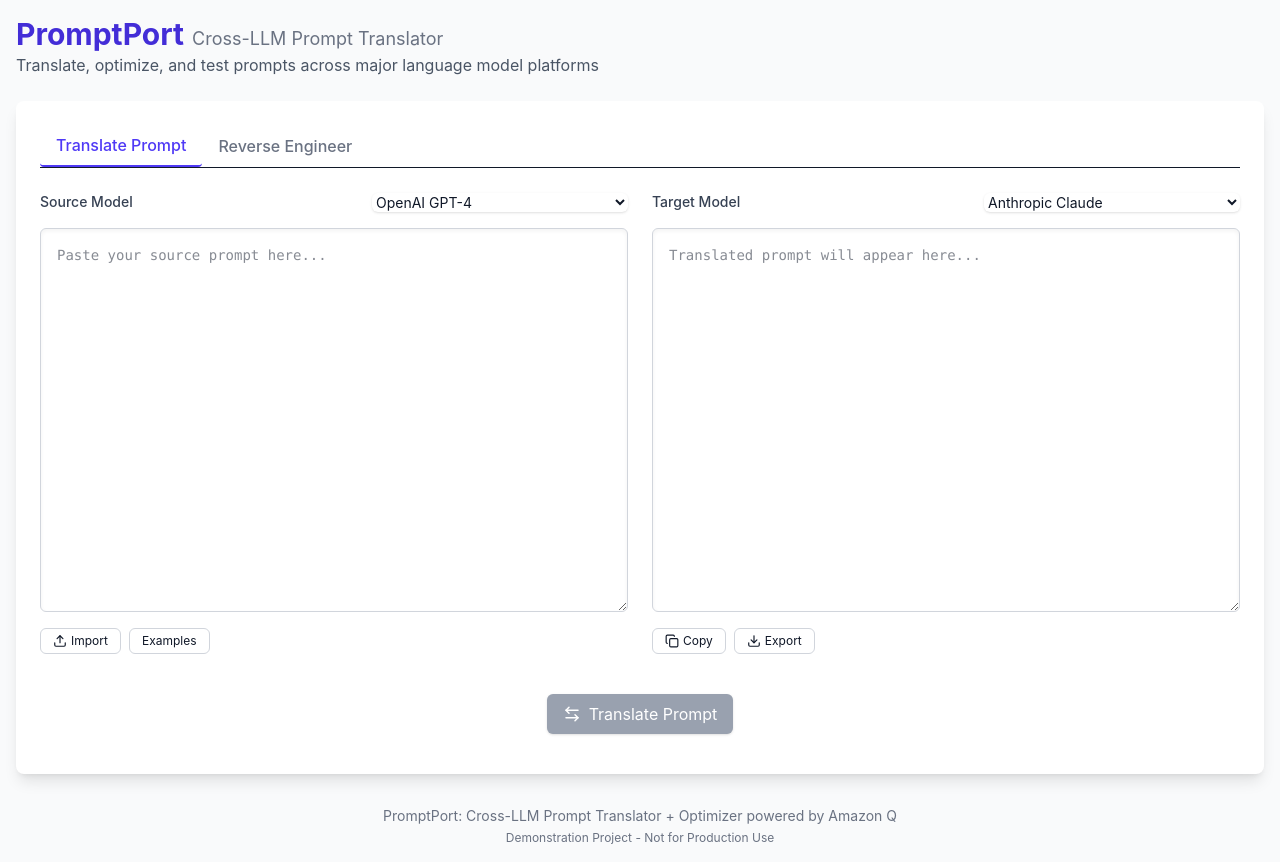
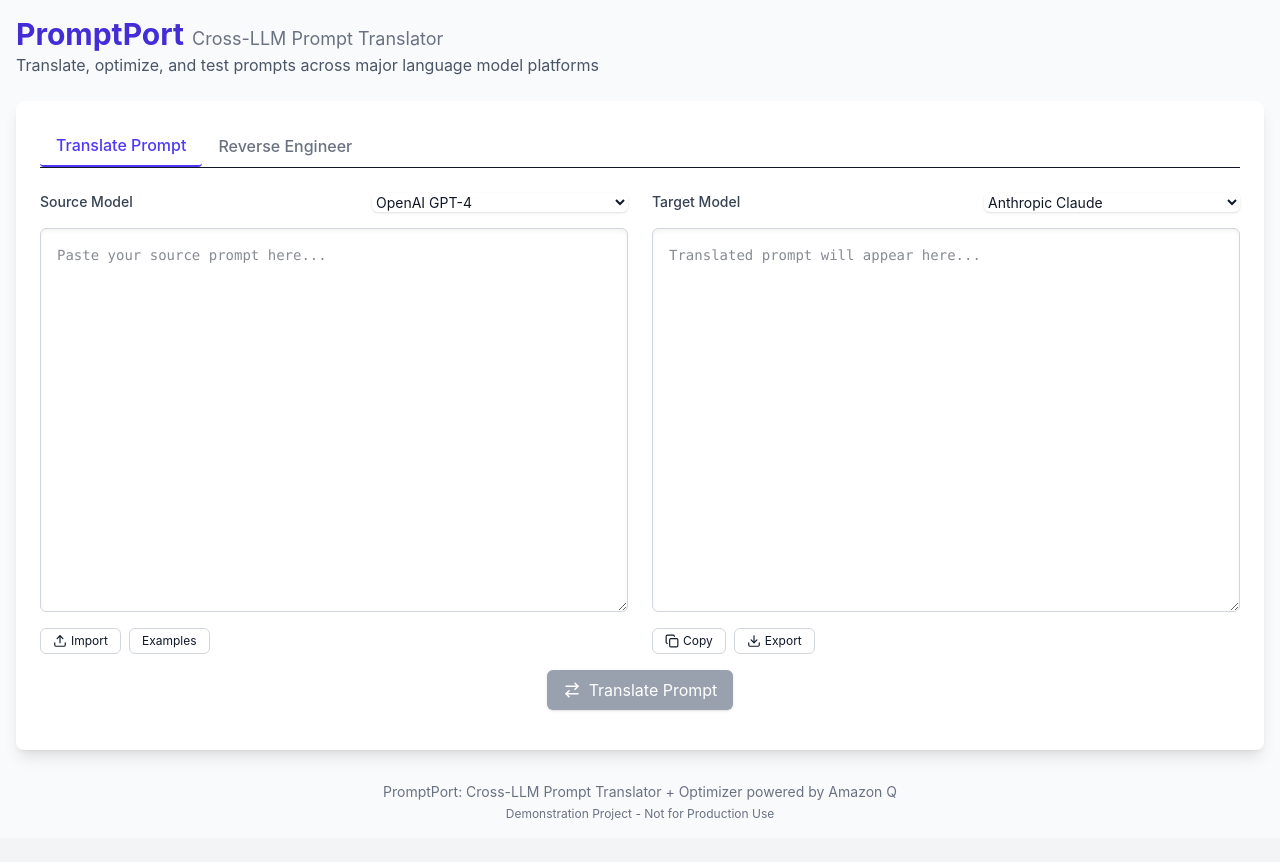
Before and after one commit to sandyFit/PromptPerfect, a React (Vite) app in the folder client/: page / in a window 1280 px wide. After the commit the page ends 838 px from the top, so only its background shows below. Built offline with nearby package versions, Linux system fonts and the light colour scheme.

Commit message:
feat(client): add ActionBtn component; refactor App and PromptForm to use ActionBtn; update imports and remove unused components

```diff
--- a/client/package.json
+++ b/client/package.json
@@ -13,6 +13,7 @@
     "@tailwindcss/vite": "^4.1.4",
     "autoprefixer": "^10.4.21",
     "axios": "^1.9.0",
+    "clsx": "^2.1.1",
     "lucide-react": "^0.503.0",
     "postcss": "^8.5.3",
     "promptport": "file:",
--- a/client/src/App.jsx
+++ b/client/src/App.jsx
@@ -1,10 +1,11 @@
 import { useState } from 'react';
-import { ArrowLeftRight, Check, CheckCircle, Copy, Download, Sparkles, Upload } from 'lucide-react';
+import { ArrowLeftRight, ArrowRightLeft, Check, CheckCircle, Copy, Download, Sparkles, Upload } from 'lucide-react';
 import targetOptimizations from './data/targetOptimizations'; // Import target optimizations
 import Navbar from './layouts/Navbar';
-import PrimaryBtn from './components/PrimaryBtn';
+import PrimaryBtn from './components/buttons/PrimaryBtn';
 import PromptForm from './components/PromptForm';
 import ReversePrompt from './components/ReversePrompt';
+import ActionBtn from './components/buttons/ActionBtn';
 
 
 
@@ -120,24 +121,13 @@
                         />
 
 
-                        <div className="flex justify-center lg:col-span-2 my-4">
-                            <button
-                                className="flex items-center px-4 py-2 bg-indigo-600 text-white rounded-md shadow hover:bg-indigo-700 disabled:bg-gray-400"
+                        <div className="flex justify-center lg:col-span-2 -mt-2 mb-4">
+                            <ActionBtn
                                 onClick={translatePrompt}
-                                disabled={!sourcePrompt || isTranslating}
-                            >
-                                {isTranslating ? (
-                                    <>
-                                        <div className="animate-spin rounded-full h-4 w-4 border-2 border-white border-t-transparent mr-2"></div>
-                                        Translating...
-                                    </>
-                                ) : (
-                                    <>
-                                        <ArrowLeftRight className="mr-2" size={18} />
-                                        Translate Prompt
-                                    </>
-                                )}
-                            </button>
+                                disabled={!sourcePrompt}
+                                loading={isTranslating}
+                                icon={ArrowRightLeft}
+                                label={isTranslating ? 'Translating...' : 'Translate Prompt'}/>
                         </div>
 
                         {optimizations.length > 0 && (
@@ -166,23 +156,12 @@
 
 
                         <div className="flex justify-center lg:col-span-2 my-4">
-                            <button
-                                className="flex items-center px-4 py-2 bg-indigo-600 text-white rounded-md shadow hover:bg-indigo-700 disabled:bg-gray-400"
-                                onClick={inferPromptFromOutput}
-                                disabled={!reverseOutput || isInferring}
-                            >
-                                {isInferring ? (
-                                    <>
-                                        <div className="animate-spin rounded-full h-4 w-4 border-2 border-white border-t-transparent mr-2"></div>
-                                        Inferring Prompt...
-                                    </>
-                                ) : (
-                                    <>
-                                        <Sparkles className="mr-2" size={18} />
-                                        Infer Original Prompt
-                                    </>
-                                )}
-                            </button>
+                        <ActionBtn
+                            onClick={inferPromptFromOutput}
+                            disabled={!reverseOutput || isInferring}
+                            loading={isInferring}
+                            icon={Sparkles}
+                            label={isInferring ? 'Inferring Prompt...' : 'Infer Original Prompt'}/>
                         </div>
                     </div>
                 )}
--- /dev/null
+++ b/client/src/components/buttons/ActionBtn.jsx
@@ -0,0 +1,30 @@
+import React from 'react';
+import { clsx } from 'clsx';
+import { Loader2 } from 'lucide-react';
+
+const ActionBtn = ({ onClick, disabled, loading, icon: Icon, label }) => {
+    return (
+        <button
+            className={clsx(
+                "flex items-center px-4 py-2 bg-indigo-600 text-white rounded-md shadow hover:bg-indigo-700 disabled:bg-gray-400",
+                loading && "cursor-not-allowed"
+            )}
+            onClick={onClick}
+            disabled={disabled || loading}
+        >
+            {loading ? (
+                <>
+                    <Loader2 className="animate-spin mr-2" size={18} />
+                    {label}...
+                </>
+            ) : (
+                <>
+                    {Icon && <Icon className="mr-2" size={18} />}
+                    {label}
+                </>
+            )}
+        </button>
+    );
+};
+
+export default ActionBtn;
```
Also changed, not shown: client/src/components/PromptForm.jsx (+7 -7 lines), client/src/components/ReversePrompt.jsx (+1 -8 lines), client/src/components/buttons/PrimaryBtn.jsx (renamed from client/src/components/PrimaryBtn.jsx), client/src/components/buttons/SmallBtn.jsx (renamed from client/src/components/SmallBtn.jsx), 1 other file (tests, documents, lock files or other folders).
